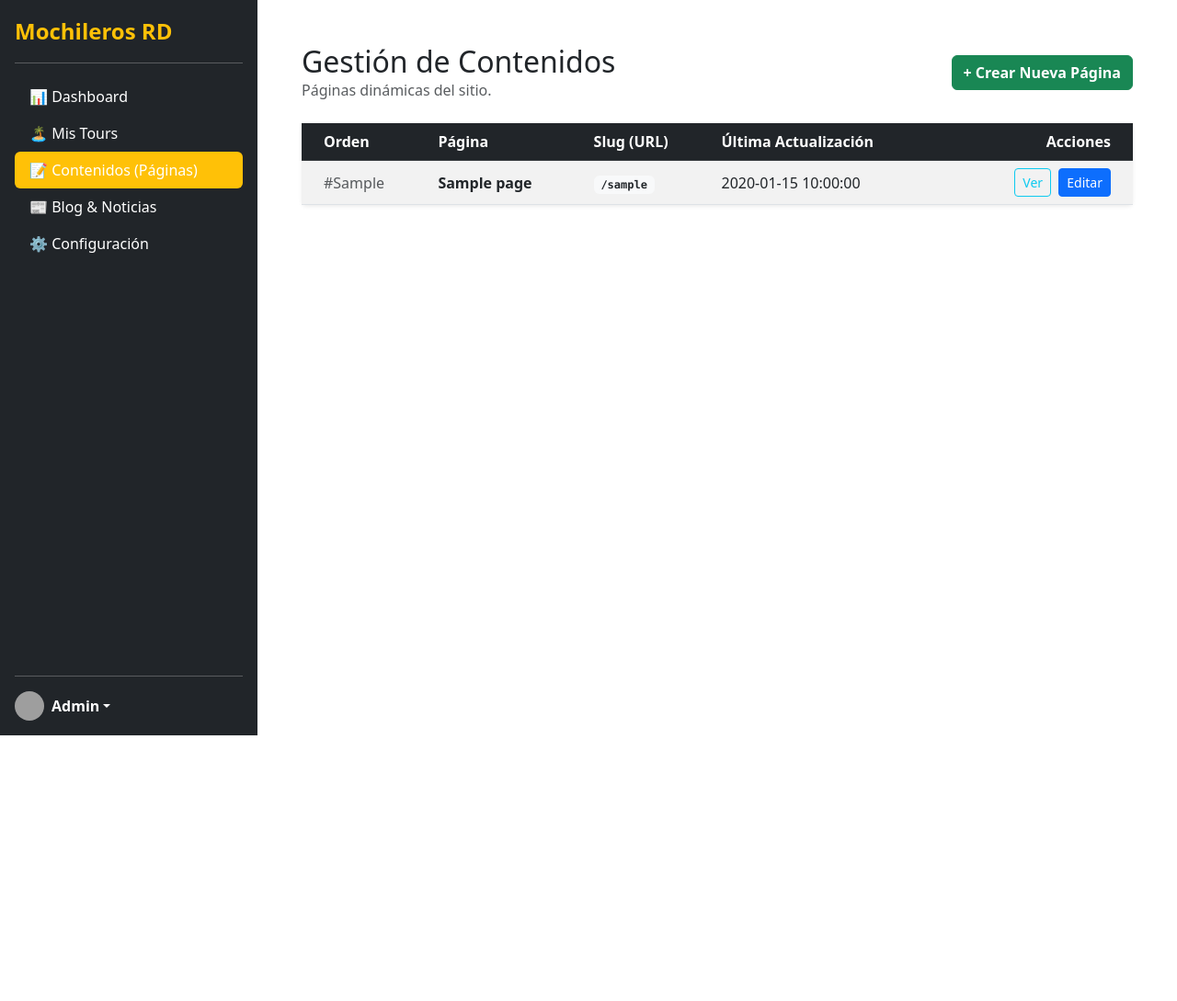
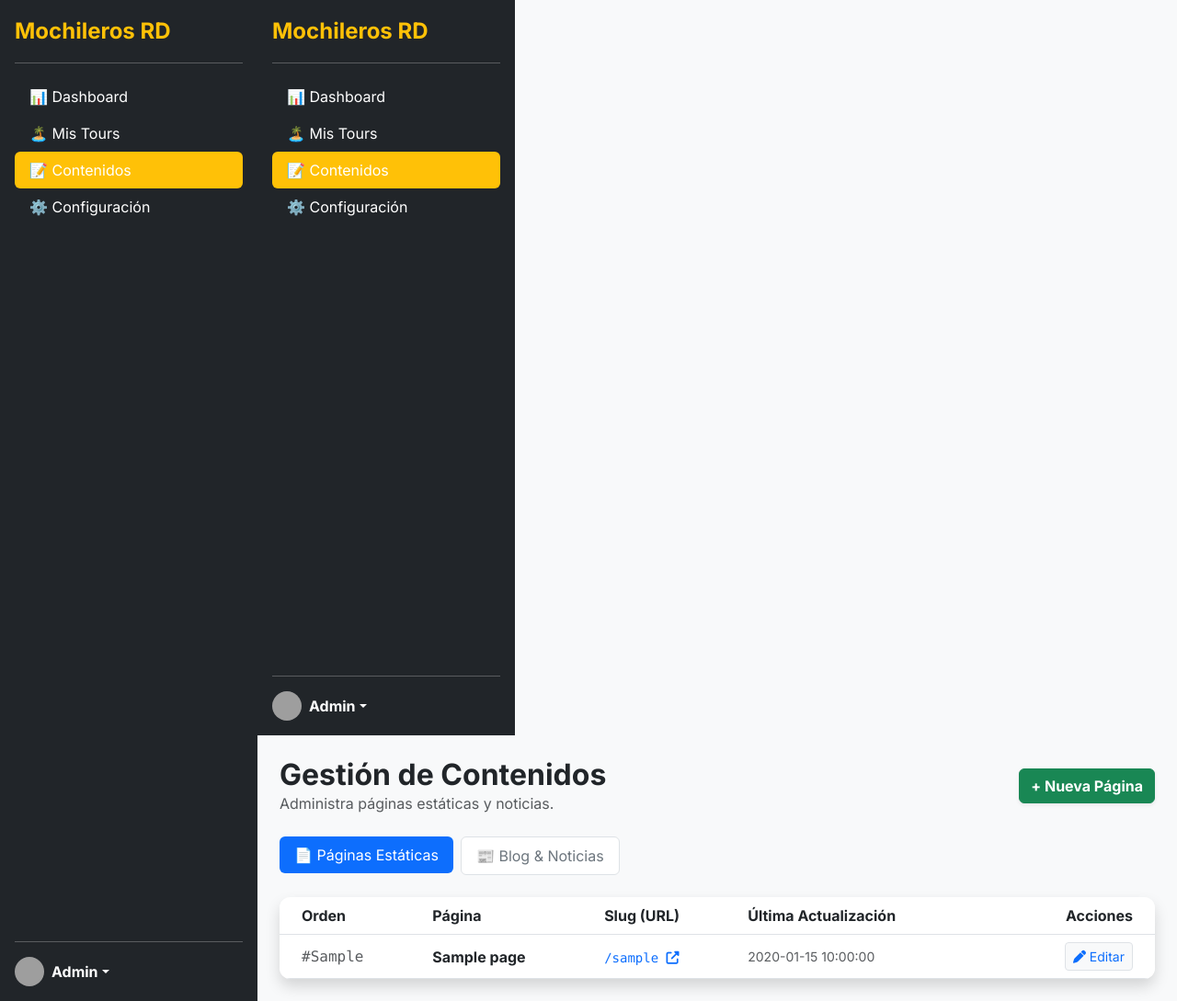
Before and after one commit to Georgedeberas/islasaona_PHP, a PHP site: page /admin/pages in a window 1280 px wide. Shown: the whole page at 92% size. Before the commit the page ends 800 px from the top, so only its background shows below. Run offline with PHP 8.4, Linux system fonts and the light colour scheme; the visitor is signed in with stand-in values (Sample User, id 1); tables that the repository leaves empty or names only in its code hold one stand-in row (values such as "Sample post"); some libraries are stand-ins or nearby versions; grey boxes are pictures that could not be loaded.

Commit message:
Emergency Fix: Created missing header/footer layouts. Integrated Blog into Pages module.

```diff
--- /dev/null
+++ b/src/Views/admin/layout/footer.php
@@ -0,0 +1,8 @@
+</div>
+</div>
+
+<!-- Scripts -->
+<script src="https://cdn.jsdelivr.net/npm/bootstrap@5.3.0/dist/js/bootstrap.bundle.min.js"></script>
+</body>
+
+</html>
--- /dev/null
+++ b/src/Views/admin/layout/header.php
@@ -0,0 +1,49 @@
+<!DOCTYPE html>
+<html lang="es">
+
+<head>
+    <meta charset="UTF-8">
+    <meta name="viewport" content="width=device-width, initial-scale=1.0">
+    <title>
+        <?= $title ?? 'Admin' ?> - Mochileros RD
+    </title>
+    <!-- Bootstrap 5 CSS -->
+    <link href="https://cdn.jsdelivr.net/npm/bootstrap@5.3.0/dist/css/bootstrap.min.css" rel="stylesheet">
+    <!-- FontAwesome -->
+    <link rel="stylesheet" href="https://cdnjs.cloudflare.com/ajax/libs/font-awesome/6.4.0/css/all.min.css">
+    <!-- Bootstrap Icons -->
+    <link rel="stylesheet" href="https://cdn.jsdelivr.net/npm/bootstrap-icons@1.7.2/font/bootstrap-icons.css">
+    <!-- Google Fonts -->
+    <link href="https://fonts.googleapis.com/css2?family=Inter:wght@400;500;600;700&display=swap" rel="stylesheet">
+
+    <style>
+        body {
+            font-family: 'Inter', sans-serif;
+            background-color: #f8f9fc;
+        }
+
+        .card {
+            border: none;
+            border-radius: 0.75rem;
+        }
+
+        .shadow-sm {
+            box-shadow: 0 .125rem .25rem rgba(0, 0, 0, .075) !important;
+        }
+
+        .sidebar-link.active {
+            background-color: rgba(255, 255, 255, 0.15);
+            border-left: 4px solid #f6c23e;
+        }
+    </style>
+</head>
+
+<body class="bg-light">
+
+    <div class="d-flex" style="min-height: 100vh;">
+        <!-- Sidebar -->
+        <?php require_once __DIR__ . '/sidebar.php'; ?>
+
+        <!-- Main Content Wrapper -->
+        <div class="flex-grow-1 d-flex flex-column">
+            <!-- Topbar/Header Mobile Toggle could go here -->
--- a/src/Views/admin/layout/sidebar.php
+++ b/src/Views/admin/layout/sidebar.php
@@ -21,14 +21,8 @@
         </li>
         <li>
             <a href="/admin/pages"
-                class="nav-link text-white <?= strpos($_SERVER['REQUEST_URI'], '/admin/pages') !== false ? 'active bg-warning text-dark' : '' ?>">
-                📝 Contenidos (Páginas)
-            </a>
-        </li>
-        <li>
-            <a href="/admin/articles"
-                class="nav-link text-white <?= strpos($_SERVER['REQUEST_URI'], '/admin/articles') !== false ? 'active bg-warning text-dark' : '' ?>">
-                📰 Blog & Noticias
+                class="nav-link text-white <?= (strpos($_SERVER['REQUEST_URI'], '/admin/pages') !== false || strpos($_SERVER['REQUEST_URI'], '/admin/articles') !== false) ? 'active bg-warning text-dark' : '' ?>">
+                📝 Contenidos
             </a>
         </li>
         <li>
--- a/src/Views/admin/pages/index.php
+++ b/src/Views/admin/pages/index.php
@@ -1,40 +1,46 @@
-<!DOCTYPE html>
-<html lang="es">
+<?php
+// src/Views/admin/pages/index.php
+$layout = 'admin';
+$title = 'Gestión de Contenidos';
+require __DIR__ . '/../layout/header.php';
+require __DIR__ . '/../layout/sidebar.php';
+?>
 
-<head>
-    <meta charset="UTF-8">
-    <meta name="viewport" content="width=device-width, initial-scale=1.0">
-    <title>Páginas (CMS) - Admin</title>
-    <link href="https://cdn.jsdelivr.net/npm/bootstrap@5.3.0/dist/css/bootstrap.min.css" rel="stylesheet">
-</head>
+<div class="container-fluid p-4">
 
-<body>
-
-    <div class="d-flex">
-        <!-- Sidebar -->
-        <?php require __DIR__ . '/../layout/sidebar.php'; ?>
-
-        <!-- Main Content -->
-        <div class="flex-grow-1 p-5">
     <div class="d-flex justify-content-between align-items-center mb-4">
         <div>
-                    <h2 class="mb-0">Gestión de Contenidos</h2>
-                    <p class="text-muted mb-0">Páginas dinámicas del sitio.</p>
+            <h2 class="mb-0 fw-bold">Gestión de Contenidos</h2>
+            <p class="text-muted mb-0">Administra páginas estáticas y noticias.</p>
         </div>
-                <a href="/admin/pages/create" class="btn btn-success fw-bold">+ Crear Nueva Página</a>
+        <div>
+            <!-- Action Button Dynamic -->
+            <a href="/admin/pages/create" class="btn btn-success fw-bold shadow-sm">+ Nueva Página</a>
+        </div>
     </div>
 
+    <!-- Navigation Tabs -->
+    <ul class="nav nav-pills mb-4 gap-2">
+        <li class="nav-item">
+            <a class="nav-link active bg-primary text-white" aria-current="page" href="/admin/pages">📄 Páginas
+                Estáticas</a>
+        </li>
+        <li class="nav-item">
+            <a class="nav-link bg-white text-secondary border" href="/admin/articles">📰 Blog & Noticias</a>
+        </li>
+    </ul>
+
     <?php if (isset($_GET['saved'])): ?>
-                <div class="alert alert-success alert-dismissible fade show" role="alert">
+        <div class="alert alert-success alert-dismissible fade show shadow-sm" role="alert">
             Cambios guardados correctamente.
             <button type="button" class="btn-close" data-bs-dismiss="alert" aria-label="Close"></button>
         </div>
     <?php endif; ?>
 
-            <div class="card shadow-sm border-0">
+    <div class="card shadow border-0 overflow-hidden">
         <div class="card-body p-0">
-                    <table class="table table-hover table-striped mb-0">
-                        <thead class="table-dark">
+            <table class="table table-hover align-middle mb-0">
+                <thead class="bg-light text-secondary">
                     <tr>
                         <th class="ps-4">Orden</th>
                         <th>Página</th>
@@ -44,33 +50,41 @@
                     </tr>
                 </thead>
                 <tbody>
+                    <?php if (empty($pages)): ?>
+                        <tr>
+                            <td colspan="5" class="text-center py-5">No hay páginas creadas.</td>
+                        </tr>
+                    <?php else: ?>
                         <?php foreach ($pages as $page): ?>
-                                <tr class="align-middle">
-                                    <td class="ps-4 text-muted">
+                            <tr>
+                                <td class="ps-4 text-muted font-monospace">
                                     #<?= $page['order_index'] ?? 0 ?>
                                 </td>
-                                    <td class="fw-bold">
+                                <td class="fw-bold text-dark">
                                     <?= htmlspecialchars($page['title']) ?>
+                                    <?php if ($page['slug'] === 'home'): ?>
+                                        <span class="badge bg-info text-white ms-2">Inicio</span>
+                                    <?php endif; ?>
                                 </td>
-                                    <td><span class="badge bg-light text-dark font-monospace">/<?= $page['slug'] ?></span>
+                                <td><a href="/<?= $page['slug'] ?>" target="_blank"
+                                        class="text-decoration-none font-monospace small">/<?= $page['slug'] ?> <i
+                                            class="fas fa-external-link-alt text-xs"></i></a>
                                 </td>
-                                    <td><?= $page['updated_at'] ?? $page['created_at'] ?></td>
+                                <td class="small text-muted"><?= $page['updated_at'] ?? $page['created_at'] ?></td>
                                 <td class="text-end pe-4">
-                                        <a href="/<?= $page['slug'] ?>" target="_blank"
-                                            class="btn btn-sm btn-outline-info me-1">Ver</a>
                                     <a href="/admin/pages/edit?id=<?= $page['id'] ?>"
-                                            class="btn btn-sm btn-primary">Editar</a>
+                                        class="btn btn-sm btn-light text-primary border" title="Editar">
+                                        <i class="fas fa-pen"></i> Editar
+                                    </a>
                                 </td>
                             </tr>
                         <?php endforeach; ?>
+                    <?php endif; ?>
                 </tbody>
             </table>
         </div>
     </div>
-        </div>
+
 </div>
 
-    <script src="https://cdn.jsdelivr.net/npm/bootstrap@5.3.0/dist/js/bootstrap.bundle.min.js"></script>
-</body>
-
-</html>
+<?php require __DIR__ . '/../layout/footer.php'; ?>
```
Also changed, not shown: src/Views/admin/articles/index.php (+17 -3 lines). Lines whose indentation alone changed are shown as unchanged.
